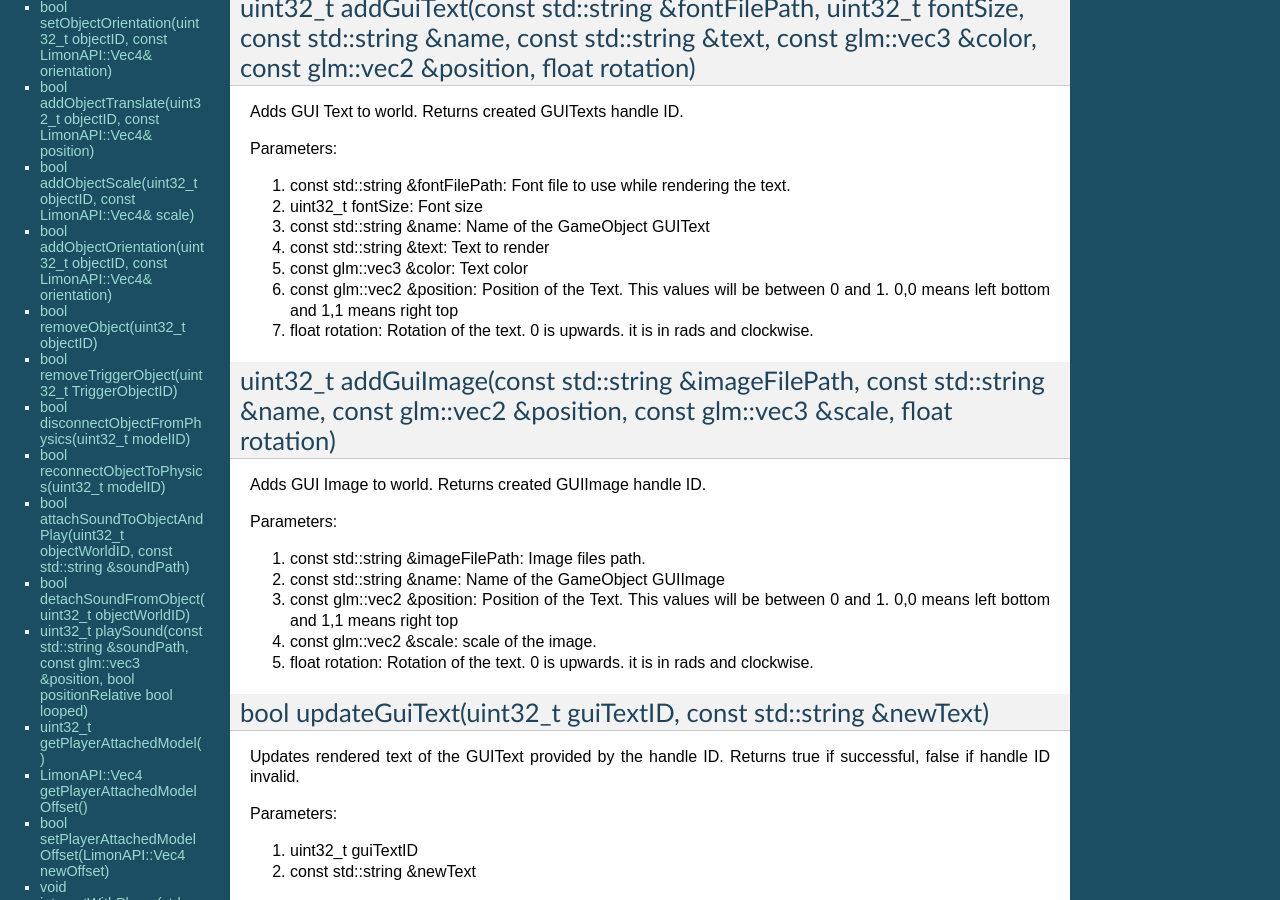
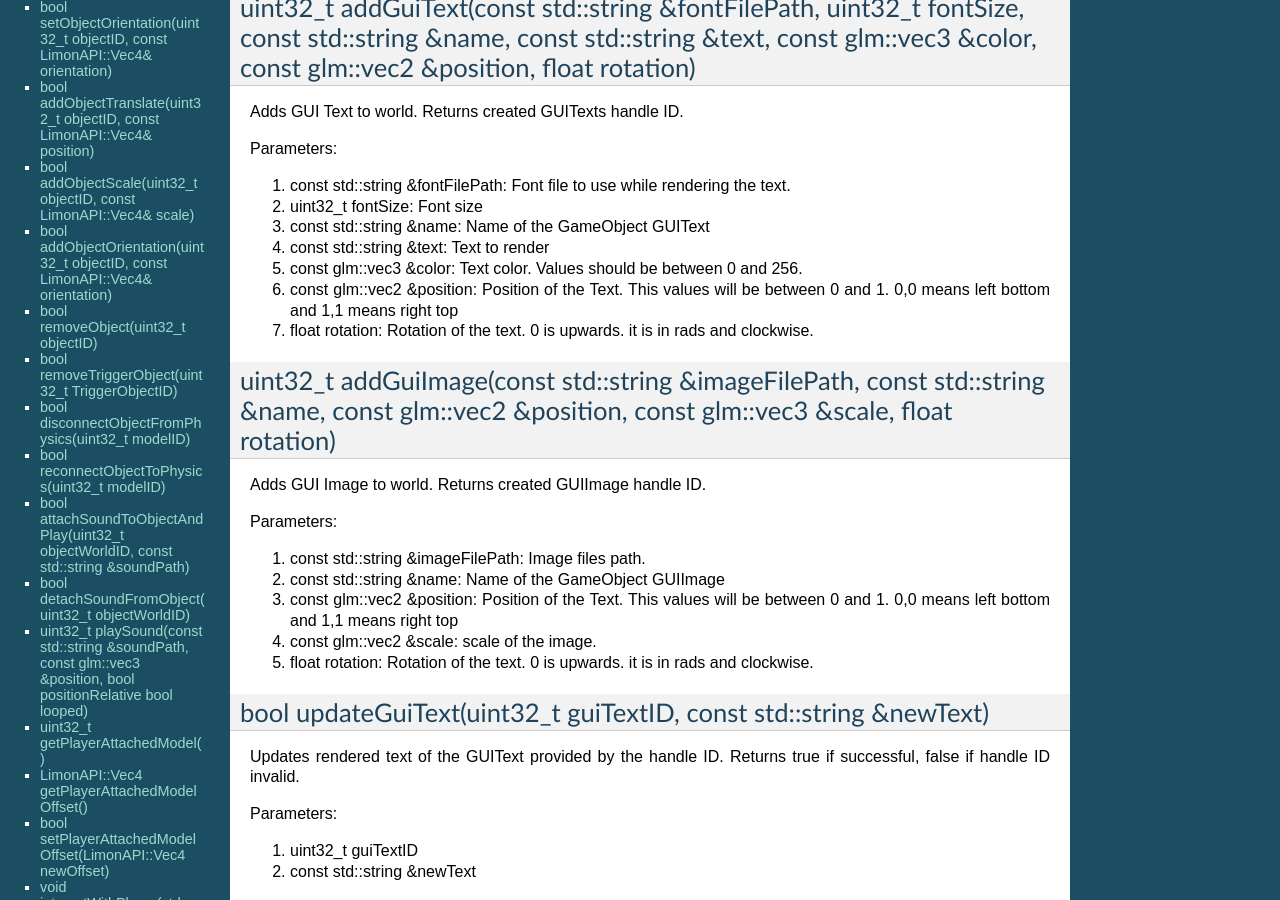
Before and after one commit to enginmanap/limonEngine-docs, a Sphinx documentation site: the page built from docs/ExtendingByAPI/APIReference.rst, in a window 1280 px wide and 900 px high, scrolled down 1754 px. Built offline with Sphinx 7.4.7, drawn with Linux system fonts in a browser that asks for light colours; pages that are not in the unit, such as notebooks, are missing from menus.

Commit message:
Clear color parameter ranges

```diff
--- a/docs/ExtendingByAPI/APIReference.rst
+++ b/docs/ExtendingByAPI/APIReference.rst
@@ -201,7 +201,7 @@ Parameters:
 #. uint32_t fontSize: Font size
 #. const std::string &name: Name of the GameObject GUIText
 #. const std::string &text: Text to render
-#. const glm::vec3 &color: Text color
+#. const glm::vec3 &color: Text color. Values should be between 0 and 256.
 #. const glm::vec2 &position: Position of the Text. This values will be between 0 and 1. 0,0 means left bottom and 1,1 means right top
 #. float rotation: Rotation of the text. 0 is upwards. it is in rads and clockwise.
 
```
